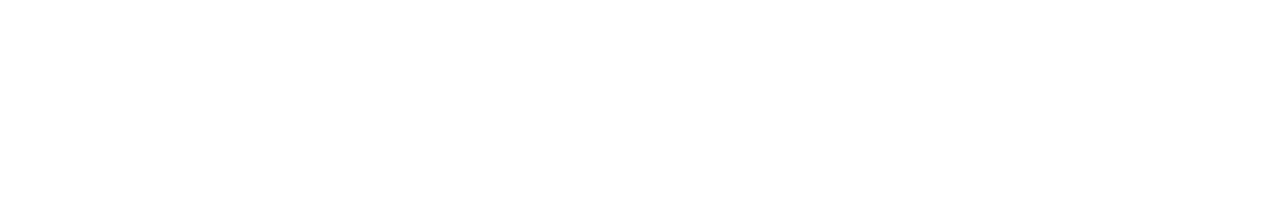
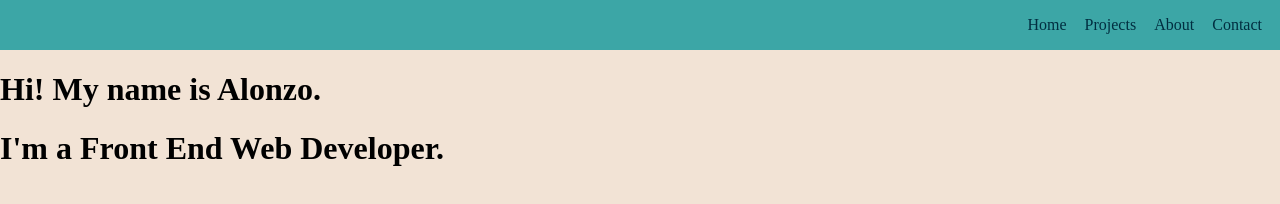
Before and after one commit to alonzocodes/Portfolio, a plain HTML site: page index.html in a window 1280 px wide. Drawn offline with Linux system fonts and the light colour scheme.

Commit message:
Setting up Header section.

```diff
--- a/index.html
+++ b/index.html
@@ -4,9 +4,23 @@
     <meta charset="UTF-8">
     <meta http-equiv="X-UA-Compatible" content="IE=edge">
     <meta name="viewport" content="width=device-width, initial-scale=1.0">
+    <link rel="stylesheet" href="styles.css">
     <title>Document</title>
 </head>
 <body>
+    <nav>
+
+        <ul>
+            <li>Home</li>
+            <li>Projects</li>
+            <li>About</li>
+            <li>Contact</li>
+        </ul>
+    </nav>
+    <header>
+        <h1 class="header-title intro-header">Hi! My name is Alonzo.</h1>
+        <h1 class="header-title second-header">I'm a Front End Web Developer.</h1>
+    </header>
 
 </body>
 </html>
```
